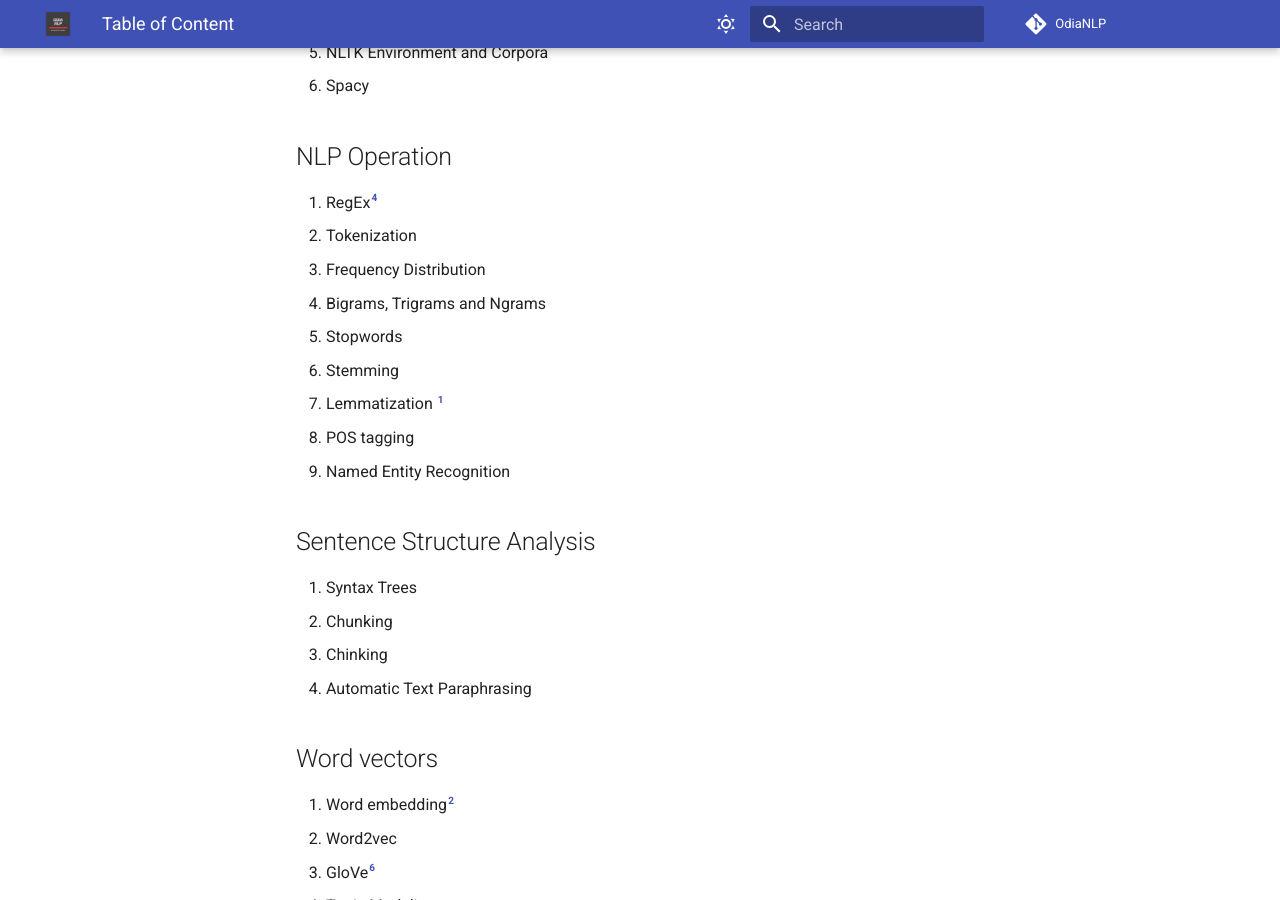
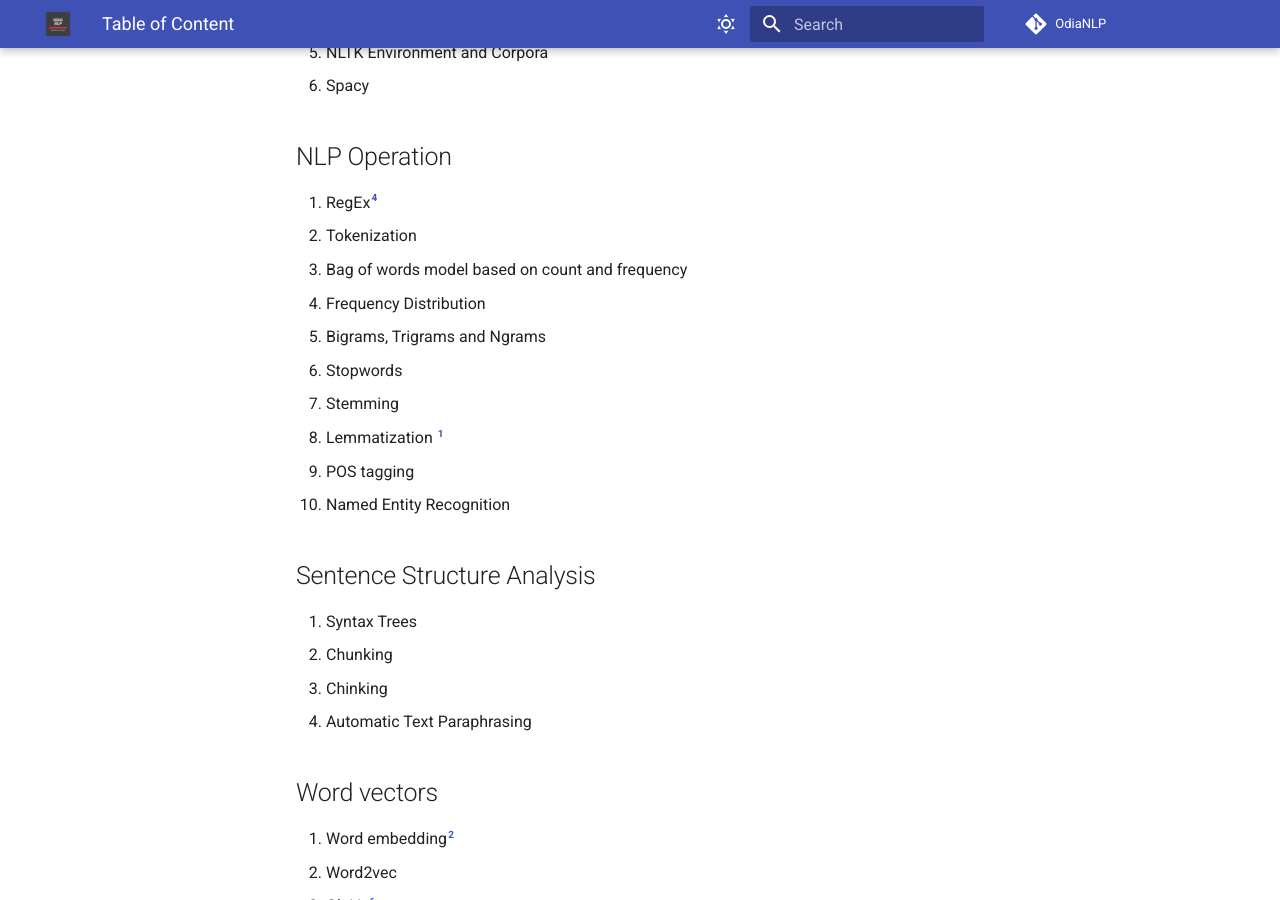
Before and after one commit to OdiaNLP/odianlp.github.io, an MkDocs documentation site: the page built from docs/NLP/course-toc.md, in a window 1280 px wide and 900 px high, scrolled down 1057 px. Built offline with MkDocs 1.6.1 and Material for MkDocs 9.7.7, drawn with Linux system fonts in a browser that asks for light colours; emoji names are drawn with the system emoji font; comment, search, counter and statistics services are not loaded.

```diff
--- a/docs/NLP/course-toc.md
+++ b/docs/NLP/course-toc.md
@@ -50,13 +50,14 @@ These are the basic knowledge needed to go ahead with this course.
 
 1. RegEx[^4]
 2. Tokenization
-3. Frequency Distribution
-4. Bigrams, Trigrams and Ngrams
-5. Stopwords
-6. Stemming
-7. Lemmatization [^1]
-8. POS tagging
-9. Named Entity Recognition
+3. Bag of words model based on count and frequency
+4. Frequency Distribution
+5. Bigrams, Trigrams and Ngrams
+6. Stopwords
+7. Stemming
+8. Lemmatization [^1]
+9. POS tagging
+10. Named Entity Recognition
 
 ## Sentence Structure Analysis
 
```
Also changed, not shown: docs/contributions.md (+11 -0 lines), docs/newsfeed/newsfeed.md (+5 -0 lines), docs/resources/text.md (+1 -1 lines).
